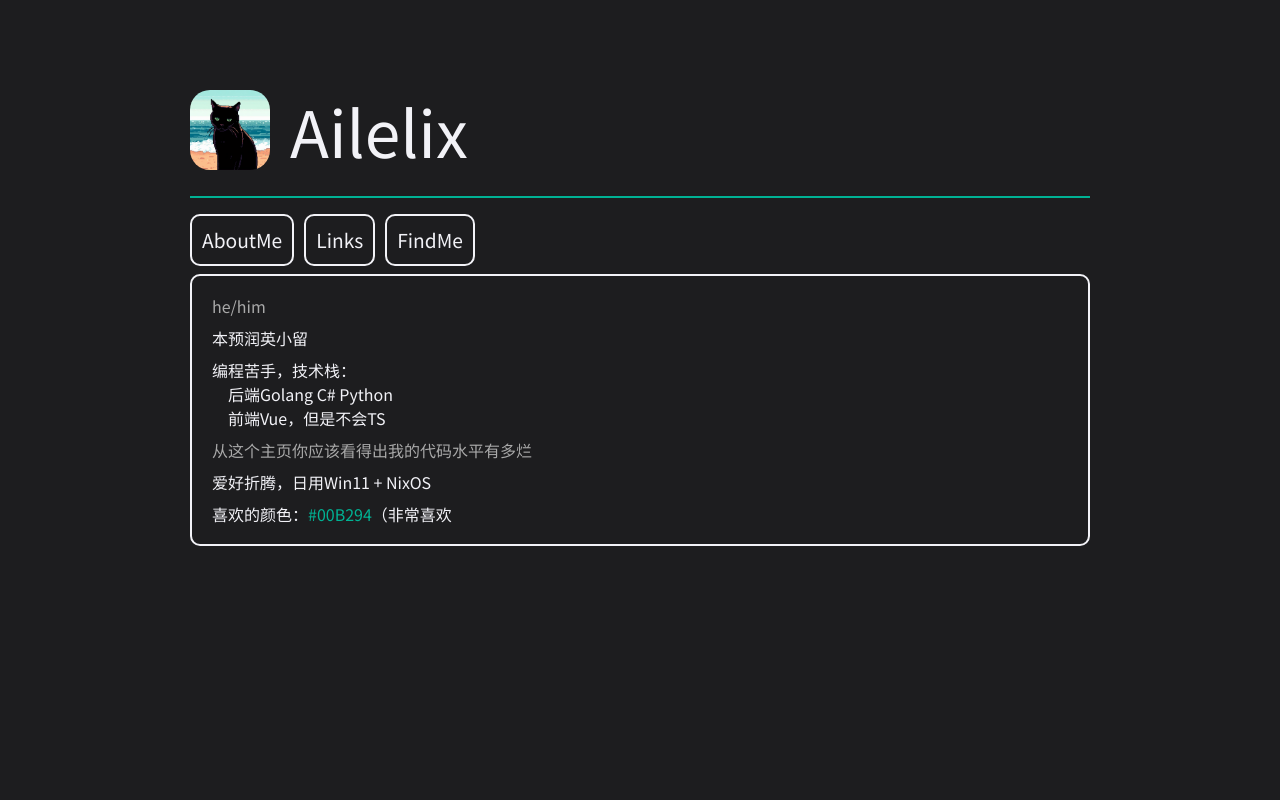
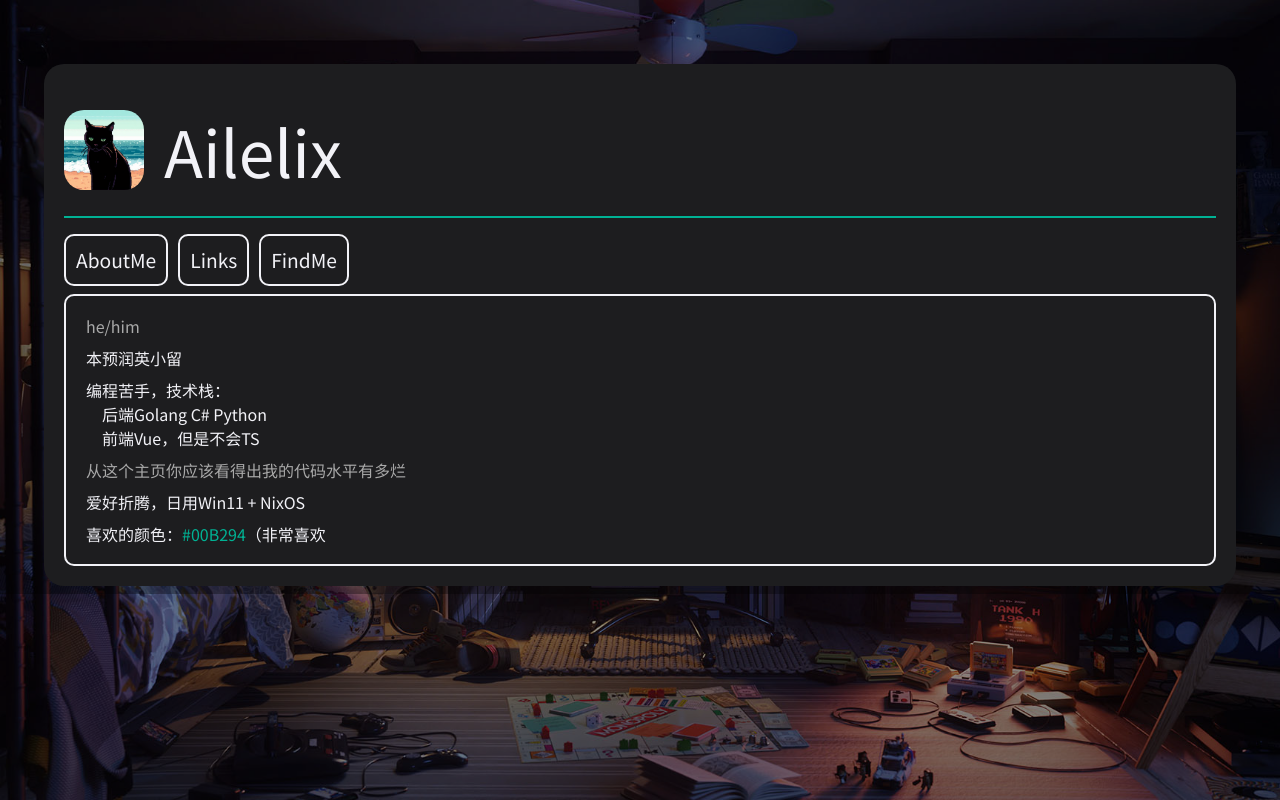
Before and after one commit to ailelix/ailelix, a Vue app: page / in a window 1280 px wide. Built offline with nearby package versions, Linux system fonts and the light colour scheme.

Commit message:
Add Background

```diff
--- a/src/App.vue
+++ b/src/App.vue
@@ -45,12 +45,16 @@ const currentTab = ref('AboutMe');
   display: flex;
   flex-direction: column;
 
-  margin-top: 5vw;
-  margin-left: auto;
-  margin-right: auto;
+  padding: min(20px, 2vw);
+
+  border-radius: 20px;
+
+  margin: 5vw auto auto auto;
 
   width: 90vw;
-  max-width: 900px;
+  max-width: 1200px;
+
+  background-color: #1d1d1f;
 }
 .container-header {
   display: flex;
@@ -93,7 +97,7 @@ span {
   color: #00B294;
 }
 .tab-container {
-  padding: 10px 10px 10px 20px;
+  padding: 10px 20px 10px 20px;
   margin-top: 1vh;
 
   border: #f2f2f7 solid 2px;
@@ -107,7 +111,8 @@ span {
   font-family: "Noto Sans SC";
 }
 body {
-  background-color: #1d1d1f;
+  background: linear-gradient(rgba(0,0,0,0.4),rgba(0,0,0,0.6)), url("./assets/background.jpg") no-repeat center fixed;
+  background-size: cover;
 }
 
 .fade-enter-active,
```
Also changed, not shown: src/assets/background.jpg (added).
